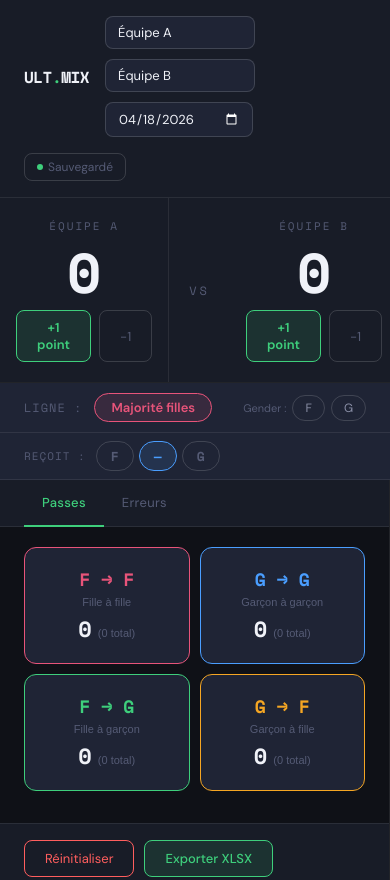
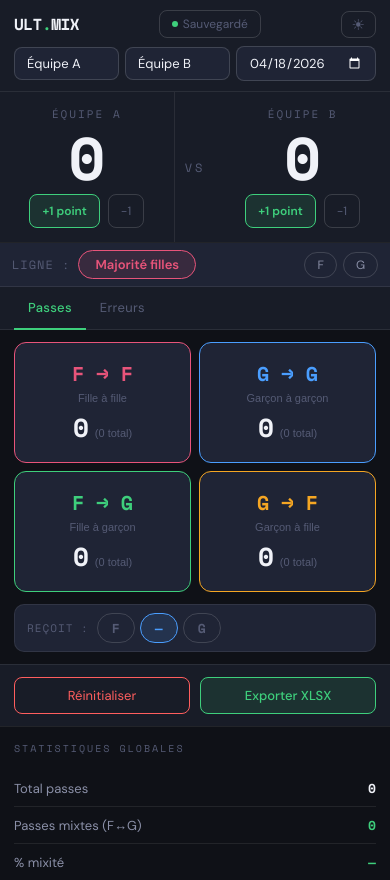
Before and after one commit to eliejesuran/mix, a plain HTML site: page index.html in a window 390 px wide. Shown: the top 880 px of the page. Drawn offline with nearby package versions, Linux system fonts and the light colour scheme; a script that the page names is missing.

Commit message:
adaptation mobile

```diff
--- a/index.html
+++ b/index.html
@@ -452,9 +452,10 @@ canvas { flex-shrink: 0; }
   display: flex;
   align-items: center;
   gap: 10px;
-  padding: 8px 24px;
+  padding: 10px 14px;
   background: var(--bg3);
-  border-bottom: 1px solid var(--border);
+  border-radius: 10px;
+  border: 1px solid var(--border);
   flex-wrap: wrap;
 }
 .receiver-label {
@@ -508,6 +509,20 @@ canvas { flex-shrink: 0; }
 .btn-save:hover { border-color: var(--green); color: var(--green); background: var(--green-dim); }
 .save-dot { width: 6px; height: 6px; border-radius: 50%; background: var(--amber); display: inline-block; transition: background 0.4s; }
 .save-dot.ok { background: var(--green); }
+.btn-theme {
+  padding: 5px 10px;
+  border-radius: 8px;
+  border: 1px solid var(--border2);
+  background: transparent;
+  color: var(--text3);
+  font-size: 15px;
+  cursor: pointer;
+  transition: all 0.2s;
+  line-height: 1;
+}
+.btn-theme:hover { border-color: var(--amber); background: var(--amber-dim); }
+body.light .btn-theme { color: var(--amber); border-color: var(--amber); background: var(--amber-dim); }
+.header-top { display: flex; align-items: center; gap: 8px; }
 
 /* ── POINT FLASH ── */
 @keyframes scoreFlash {
@@ -517,29 +532,109 @@ canvas { flex-shrink: 0; }
 }
 .score-big.flash { animation: scoreFlash 0.3s ease; }
 
-/* ── RESPONSIVE ── */
-@media (max-width: 700px) {
+
+/* ── LIGHT THEME ── */
+body.light {
+  --bg: #f4f5f7;
+  --bg2: #ffffff;
+  --bg3: #eaecf0;
+  --border: rgba(0,0,0,0.08);
+  --border2: rgba(0,0,0,0.18);
+  --text: #1a1d27;
+  --text2: #4a5068;
+  --text3: #909ab8;
+  --pink: #c93060;
+  --pink-dim: rgba(201,48,96,0.1);
+  --blue: #1a6fd4;
+  --blue-dim: rgba(26,111,212,0.1);
+  --green: #1a9e58;
+  --green-dim: rgba(26,158,88,0.1);
+  --amber: #b86800;
+  --amber-dim: rgba(184,104,0,0.1);
+  --red: #d93838;
+  --red-dim: rgba(217,56,56,0.09);
+}
+body.light .setup-fields input { color-scheme: light; }
+
+/* ── RESPONSIVE / MOBILE ── */
+@media (max-width: 640px) {
+  /* Header: stack inputs below logo row */
+  .header {
+    padding: 10px 14px;
+    gap: 8px;
+    flex-direction: column;
+    align-items: stretch;
+  }
+  .header-top {
+    display: flex;
+    align-items: center;
+    justify-content: space-between;
+  }
+  .setup-fields {
+    flex-direction: row;
+    flex-wrap: wrap;
+    gap: 6px;
+  }
+  .setup-fields input:not([type=date]) { flex: 1; min-width: 100px; width: auto; }
+  .setup-fields input[type=date] { width: 140px; }
+
+  /* Scoreboard: tighter */
+  .team-panel { padding: 14px 10px; gap: 6px; }
+  .score-big { font-size: 60px; }
+  .vs-col { padding: 0 10px; }
+  .btn-score { padding: 8px 12px; font-size: 12px; }
+
+  /* Line bar + receiver bar: compact single rows */
+  .line-bar { padding: 7px 12px; gap: 8px; }
+  .receiver-bar { padding: 8px 12px; gap: 8px; margin-top: 8px; }
+  .line-override span { display: none; }
+
+  /* Main: single column, passes first */
   .main { grid-template-columns: 1fr; }
-  .right-col { border-top: 1px solid var(--border); border-right: none; }
-  .scoreboard { grid-template-columns: 1fr auto 1fr; }
-  .score-big { font-size: 56px; }
-  .team-panel { padding: 20px 16px; }
+  .left-col { border-right: none; border-bottom: 1px solid var(--border); }
+  .right-col { background: var(--bg); }
+
+  /* Pass buttons: bigger tap targets */
+  .pane { padding: 12px 14px; }
+  .pass-grid { gap: 8px; }
+  .pass-btn { padding: 16px 8px; }
+  .pass-arrow { font-size: 20px; }
+  .pass-cnt-pt { font-size: 26px; }
+
+  /* Error grid: 2 cols on mobile (3 too cramped) */
+  .err-grid { grid-template-columns: 1fr 1fr; }
+  .err-btn { padding: 14px 6px; }
+  .err-cnt-pt { font-size: 22px; }
+
+  /* Tabs */
+  .tabs { padding: 0 14px; }
+  .tab { padding: 12px 14px; }
+
+  /* Actions bar */
+  .actions-bar { padding: 12px 14px; }
+  .btn-action { flex: 1; text-align: center; }
+
+  /* Stats panel */
+  .stats-panel { padding: 14px; }
 }
 </style>
 </head>
 <body>
 
 <div class="header">
-  <div class="logo">ULT<span>.</span>MIX</div>
+  <div class="header-top">
+    <div class="logo">ULT<span>.</span>MIX</div>
+    <button class="btn-save" onclick="saveSession()" title="Sauvegarder">
+      <span class="save-dot ok" id="saveDot"></span>
+      <span id="saveLabel">Sauvegardé</span>
+    </button>
+    <button class="btn-theme" onclick="toggleTheme()" id="btnTheme" title="Thème clair/sombre">☀</button>
+  </div>
   <div class="setup-fields">
     <input id="nameA" value="Équipe A" placeholder="Équipe A" oninput="updateNames()">
     <input id="nameB" value="Équipe B" placeholder="Équipe B" oninput="updateNames()">
     <input id="matchDate" type="date">
   </div>
-  <button class="btn-save" onclick="saveSession()" title="Sauvegarde automatique active">
-    <span class="save-dot ok" id="saveDot"></span>
-    <span id="saveLabel">Sauvegardé</span>
-  </button>
 </div>
 
 <div class="scoreboard">
@@ -572,16 +667,6 @@ canvas { flex-shrink: 0; }
     <button class="btn-line" id="btnF" onclick="forceLine('F')">F</button>
     <button class="btn-line" id="btnM" onclick="forceLine('M')">G</button>
   </div>
-</div>
-
-<div class="receiver-bar">
-  <span class="receiver-label">Reçoit&nbsp;:</span>
-  <div class="receiver-btns">
-    <button class="btn-receiver" id="rcvF" onclick="setReceiver('F')">F</button>
-    <button class="btn-receiver" id="rcvNone" onclick="setReceiver(null)">—</button>
-    <button class="btn-receiver" id="rcvM" onclick="setReceiver('M')">G</button>
-  </div>
-  <!-- <span class="receiver-hint" id="rcvHint">appuyez sur un bouton de passe pour filtrer automatiquement</span> -->
 </div>
 
 <div class="main">
@@ -625,6 +710,14 @@ canvas { flex-shrink: 0; }
             <span class="pass-cnt-total" id="tot-MF">(0 total)</span>
           </div>
         </button>
+      </div>
+      <div class="receiver-bar" style="margin-top:10px">
+        <span class="receiver-label">Reçoit&nbsp;:</span>
+        <div class="receiver-btns">
+          <button class="btn-receiver" id="rcvF" onclick="setReceiver('F')">F</button>
+          <button class="btn-receiver" id="rcvNone" onclick="setReceiver(null)">—</button>
+          <button class="btn-receiver" id="rcvM" onclick="setReceiver('M')">G</button>
+        </div>
       </div>
     </div>
 
@@ -852,7 +945,7 @@ function updatePassButtons() {
     M:    'G lance → G→G et G→F actives',
     null: 'appuyez sur un bouton de passe pour filtrer automatiquement'
   };
-  document.getElementById('rcvHint').textContent = hints[receiver] || hints['null'];
+  const hint = document.getElementById('rcvHint'); if (hint) hint.textContent = hints[receiver] || hints['null'];
 }
 
 function saveSession() {
@@ -1083,8 +1176,18 @@ function exportXLSX() {
   XLSX.writeFile(wb, `ultimate_${teamA.replace(/\s+/g,'_')}_vs_${teamB.replace(/\s+/g,'_')}_${date}.xlsx`);
 }
 
+function toggleTheme() {
+  const isLight = document.body.classList.toggle('light');
+  localStorage.setItem('ult_theme', isLight ? 'light' : 'dark');
+  document.getElementById('btnTheme').textContent = isLight ? '🌙' : '☀';
+}
+
 // Init
 document.getElementById('matchDate').value = new Date().toISOString().slice(0,10);
+if (localStorage.getItem('ult_theme') === 'light') {
+  document.body.classList.add('light');
+  document.getElementById('btnTheme').textContent = '🌙';
+}
 loadSession();
 render();
 </script>
```
